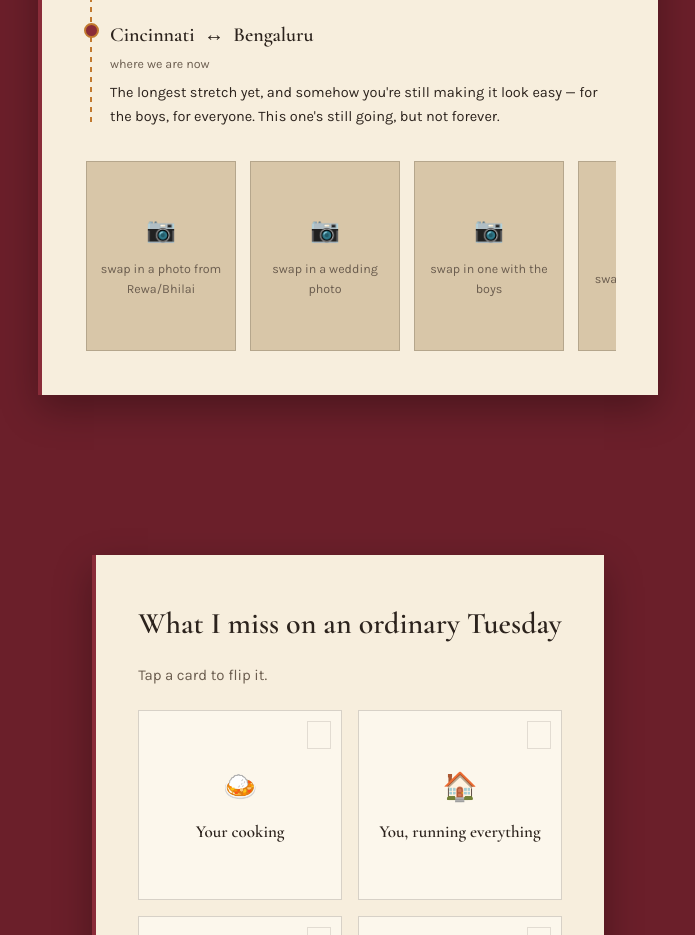
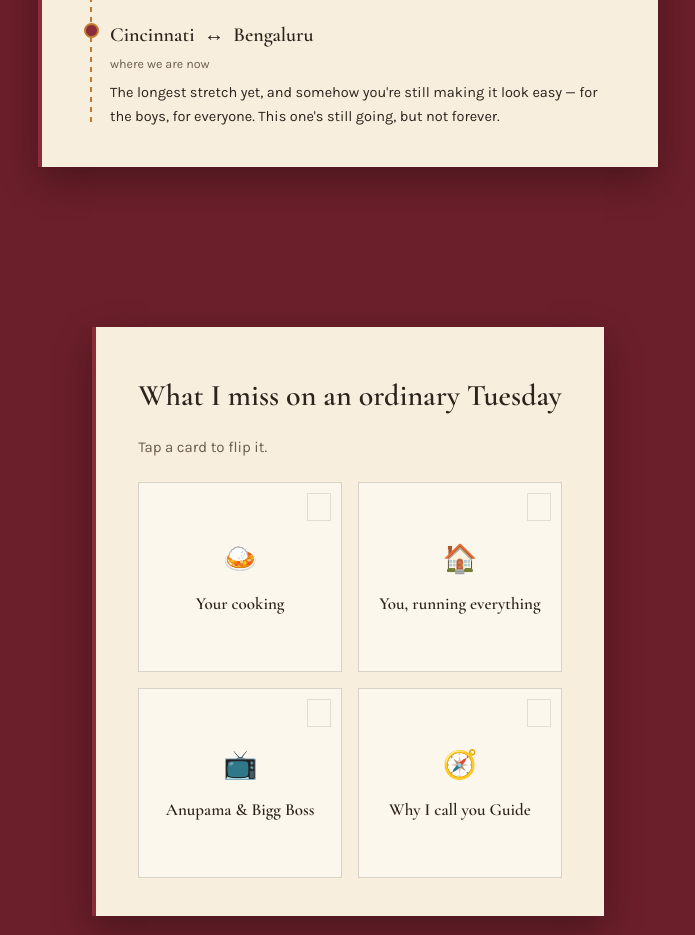
Before and after one commit to shivendra3345/sadhana, a plain HTML site: page index.html in a window 1280 px wide. Shown: the part 1460-2395 px from the top of the page, without its empty margins (292-987 px from the left). Drawn offline with nearby package versions, Linux system fonts and the light colour scheme.

Commit message:
Remove photo strip section from index.html
Removed the photo strip section from the HTML.

```diff
--- a/index.html
+++ b/index.html
@@ -229,12 +229,7 @@
         <div class="route-note">The longest stretch yet, and somehow you're still making it look easy — for the boys, for everyone. This one's still going, but not forever.</div>
       </div>
     </div>
-    <div class="photo-strip">
-      <div class="photo-slot"><span class="icon">📷</span>swap in a photo from Rewa/Bhilai</div>
-      <div class="photo-slot"><span class="icon">📷</span>swap in a wedding photo</div>
-      <div class="photo-slot"><span class="icon">📷</span>swap in one with the boys</div>
-      <div class="photo-slot"><span class="icon">📷</span>swap in a recent one</div>
-    </div>
+
   </div>
   <div class="day-locked"><div class="lock-card"><div class="lock-icon">🔒</div><p>This one unlocks on Sep 13.</p></div></div>
   </div>
```
